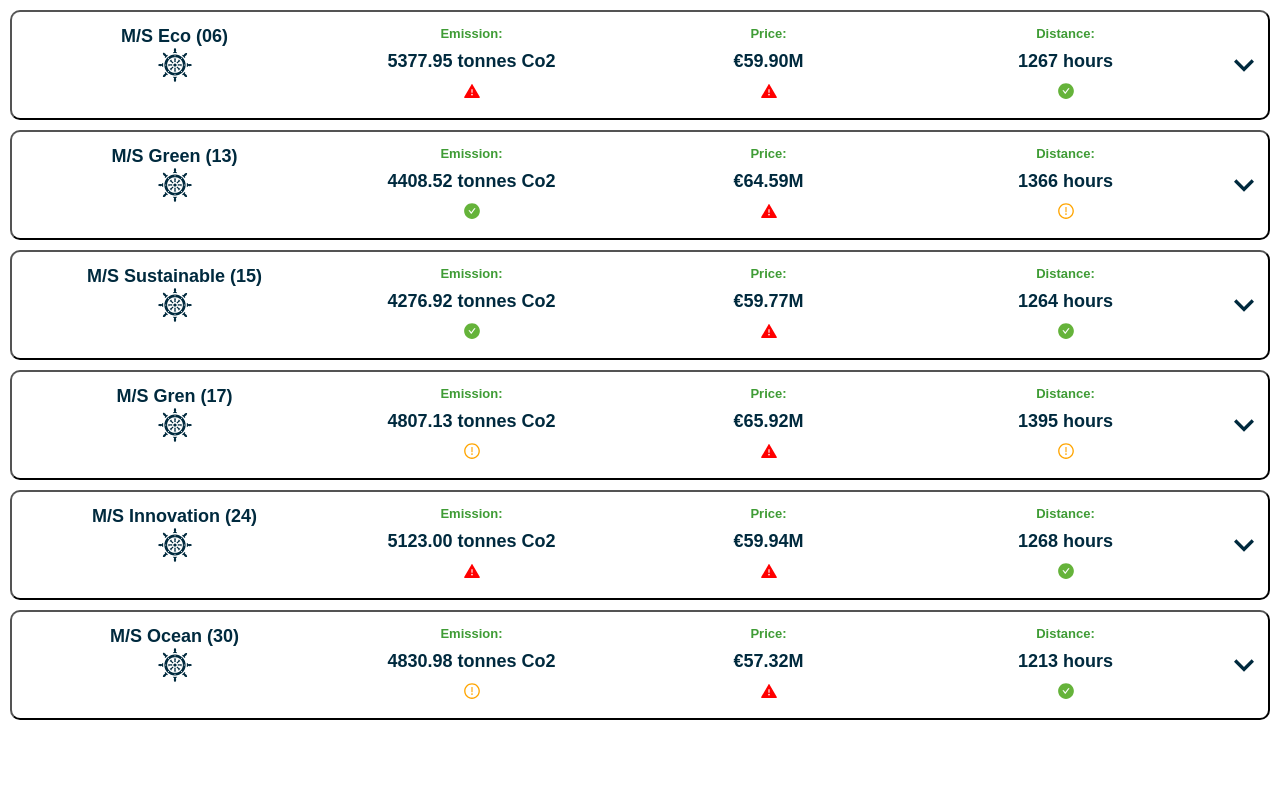
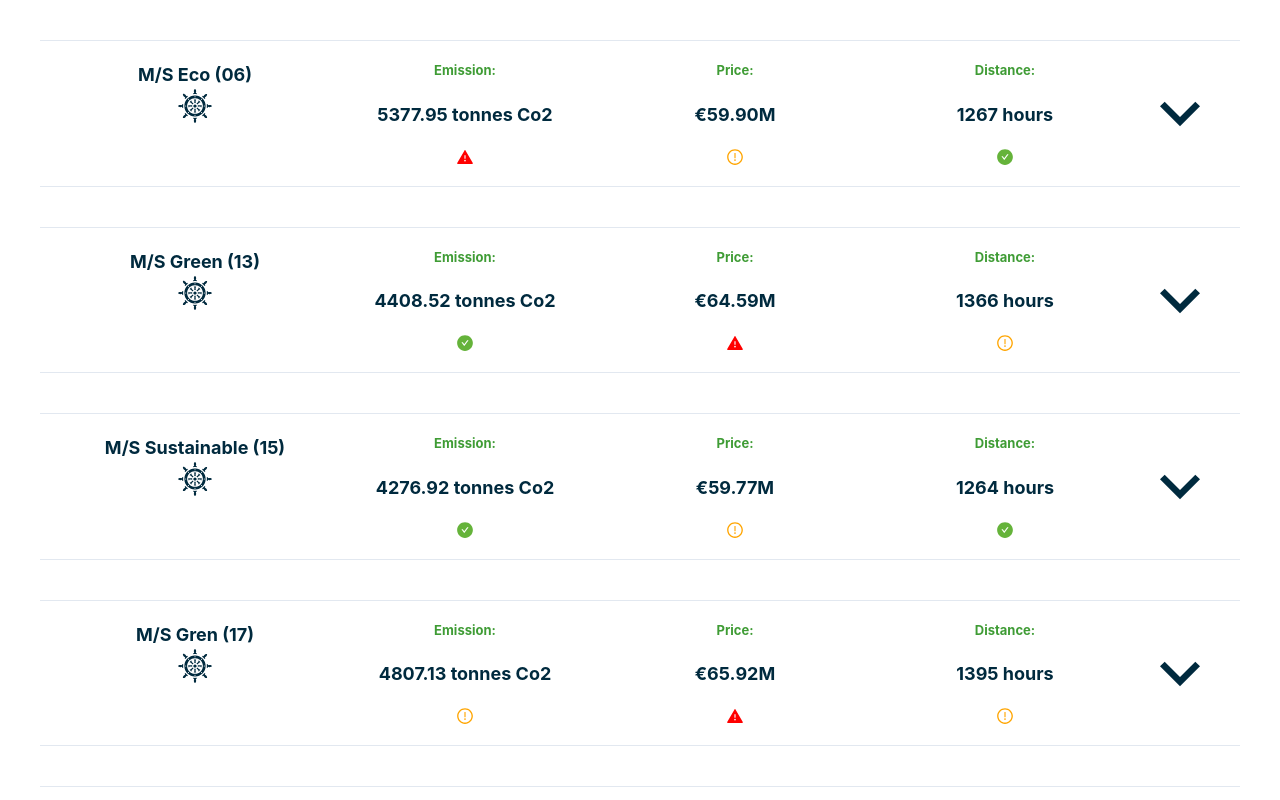
Before and after one commit to Mariuble/green_entrepreneurship_contest, a React (Create React App) app in the folder client/: page / in a window 1280 px wide. Shown: the top 800 px of the page. Built offline with nearby package versions, Linux system fonts and the light colour scheme.

Commit message:
Chakra theme

```diff
--- a/client/src/App.tsx
+++ b/client/src/App.tsx
@@ -2,16 +2,19 @@ import { useReducer } from 'react';
 import './App.css';
 import Map from './components/LeafletMap';
 import VesselContainer from './components/VesselContainer';
+import { ChakraProvider } from '@chakra-ui/provider';
 import { initialState, ShipContext, shipReducer } from './context/ShipContext';
 
 function App() {
     const [state, dispatch] = useReducer(shipReducer, initialState);
     return (
         <div className="App">
-            <ShipContext.Provider value={{ state, dispatch }}>
-                {/* <Map /> */}
-                <VesselContainer />
-            </ShipContext.Provider>
+            <ChakraProvider>
+                <ShipContext.Provider value={{ state, dispatch }}>
+                    {/* <Map /> */}
+                    <VesselContainer />
+                </ShipContext.Provider>
+            </ChakraProvider>
         </div>
     );
 }
--- a/client/src/components/Vessel.tsx
+++ b/client/src/components/Vessel.tsx
@@ -17,7 +17,6 @@ import { AiFillCheckCircle, AiFillWarning, AiOutlineExclamationCircle } from 're
 import { GiShipWheel } from 'react-icons/gi';
 import formatMoney from '../utils/formatMoney';
 import { ShipExtended } from '../types/shipContext';
-// import { CheckIcon } from '@chakra-ui/icons'
 
 const dnvbluedark = '#002A3E';
 const dnvbluelight = '#8CD3EF';
@@ -33,24 +32,31 @@ const Vessel = ({ ship }: Props) => {
     return (
         <Accordion allowToggle m={10}>
             <AccordionItem>
-                <AccordionButton h={110} p={4} borderRadius="10" fontWeight="bold" fontSize="large" bg="white" top={0}>
-                    <Grid
-                        templateColumns="repeat(4, 1fr)"
-                        w="100%"
-                        justifyContent="space-around"
-                        color="#002A3E"
-                        p={10}
+                <AccordionButton
+                    h={'-webkit-fit-content'}
+                    p={5}
+                    borderRadius="10"
+                    fontWeight="bold"
+                    fontSize="large"
+                    bg="white"
+                    top={0}
                 >
-                        <Stat>
-                            <StatLabel>{`${vesselName}`}</StatLabel>
+                    <Grid templateColumns="repeat(4, 1fr)" w="100%" justifyContent="space-around" color="#002A3E">
+                        <Box>
+                            <Grid>
+                                <GridItem>{`${vesselName}`}</GridItem>
+                                <GridItem display="flex" justifyContent="center" textAlign="center">
                                     <GiShipWheel size="2em" />
-                        </Stat>
+                                </GridItem>
+                            </Grid>
+                        </Box>
                         <Box>
-                            <Stat>
-                                <StatLabel color={dnvgreendark} fontSize="small">
+                            <Grid>
+                                <GridItem color={dnvgreendark} fontSize="small">
                                     Emission:
-                                </StatLabel>
-                                <StatNumber m={10}>{`${co2.toFixed(2)} tonnes Co2`}</StatNumber>
+                                </GridItem>
+                                <GridItem p={5}>{`${co2.toFixed(2)} tonnes Co2`}</GridItem>
+                                <GridItem justifyContent="center" display="flex">
                                     {co2 > 5000 ? (
                                         <AiFillWarning color="red" />
                                     ) : co2 > 4500 ? (
@@ -58,29 +64,33 @@ const Vessel = ({ ship }: Props) => {
                                     ) : (
                                         <AiFillCheckCircle color={dnvgreenlight} />
                                     )}
-                            </Stat>
+                                </GridItem>
+                            </Grid>
                         </Box>
                         <Box>
-                            <Stat>
-                                <StatLabel color={dnvgreendark} fontSize="small">
+                            <Grid>
+                                <GridItem color={dnvgreendark} fontSize="small">
                                     Price:
-                                </StatLabel>
-                                <StatNumber m={10}>{formatMoney(cost)}</StatNumber>
-                                {cost > 55000 ? (
+                                </GridItem>
+                                <GridItem p={5}>{formatMoney(cost)}</GridItem>
+                                <GridItem justifyContent="center" display="flex">
+                                    {cost > 60000000 ? (
                                         <AiFillWarning color="red" />
-                                ) : cost > 45000 ? (
+                                    ) : cost > 58000000 ? (
                                         <AiOutlineExclamationCircle color="orange" />
                                     ) : (
                                         <AiFillCheckCircle color={dnvgreenlight} />
                                     )}
-                            </Stat>
+                                </GridItem>
+                            </Grid>
                         </Box>
                         <Box justifyContent="center">
-                            <Stat>
-                                <StatLabel color={dnvgreendark} fontSize="small">
+                            <Grid>
+                                <GridItem color={dnvgreendark} fontSize="small">
                                     Distance:
-                                </StatLabel>
-                                <StatNumber m={10}>{`${time.toFixed(0)} hours`}</StatNumber>
+                                </GridItem>
+                                <GridItem p={5}>{`${time.toFixed(0)} hours`}</GridItem>
+                                <GridItem justifyContent="center" display="flex">
                                     {time > 1500 ? (
                                         <AiFillWarning color="red" />
                                     ) : time > 1350 ? (
@@ -88,24 +98,22 @@ const Vessel = ({ ship }: Props) => {
                                     ) : (
                                         <AiFillCheckCircle color={dnvgreenlight} />
                                     )}
-                            </Stat>
+                                </GridItem>
+                            </Grid>
                         </Box>
                     </Grid>
-                    <AccordionIcon w={40} h={40} color={dnvbluedark} />
+                    <AccordionIcon w={20} h={20} color={dnvbluedark} />
                 </AccordionButton>
 
                 <AccordionPanel
-                    p={4}
+                    p={6}
                     mx={10}
                     color="#002A3E"
                     border="1px solid"
                     borderTop="0"
                     borderBottomRadius="10"
                     textAlign="left"
-                    h={200}
-                    boxShadow="outline"
-                    rounded="lg"
-                    bg="white"
+                    h={'-moz-min-content'}
                 >
                     <Flex
                         templateRows="repeat(3, 1fr)"
@@ -116,7 +124,7 @@ const Vessel = ({ ship }: Props) => {
                         flexDirection="row"
                     >
                         <Flex flexDirection="column">
-                            <Box boxShadow="xs" p="6" rounded="md" bg="white" border="1px solid grey" m={0}>
+                            <Box p="6" rounded="md" bg="white" border="1px solid grey" m={0}>
                                 <Stat>
                                     <StatLabel color={dnvgreendark} fontSize="small">
                                         {`${Vessel.name}`}
@@ -124,11 +132,11 @@ const Vessel = ({ ship }: Props) => {
                                     <StatNumber m={10}>{`${time.toFixed(0)} hours`}</StatNumber>
                                 </Stat>
                             </Box>
-                            <Box>
+                            <Box bg="white" border="1px solid grey">
                                 <Stat>{`Kamsarmax`}</Stat>
                             </Box>
-                            <Box>
-                                <Stat>{`${Vessel.name}`}</Stat>
+                            <Box bg="white" border="1px solid grey">
+                                <Stat>{`Position`}</Stat>
                             </Box>
                         </Flex>
                         <GridItem rowSpan={3} w={500} bg={dnvgreenlight}>
```
Lines whose indentation alone changed are shown as unchanged.
